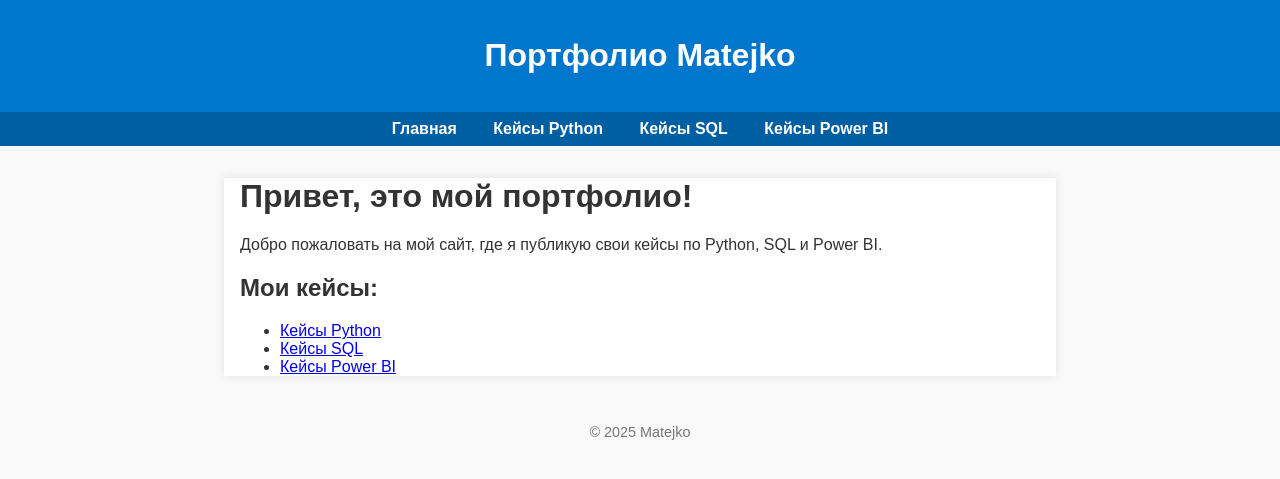
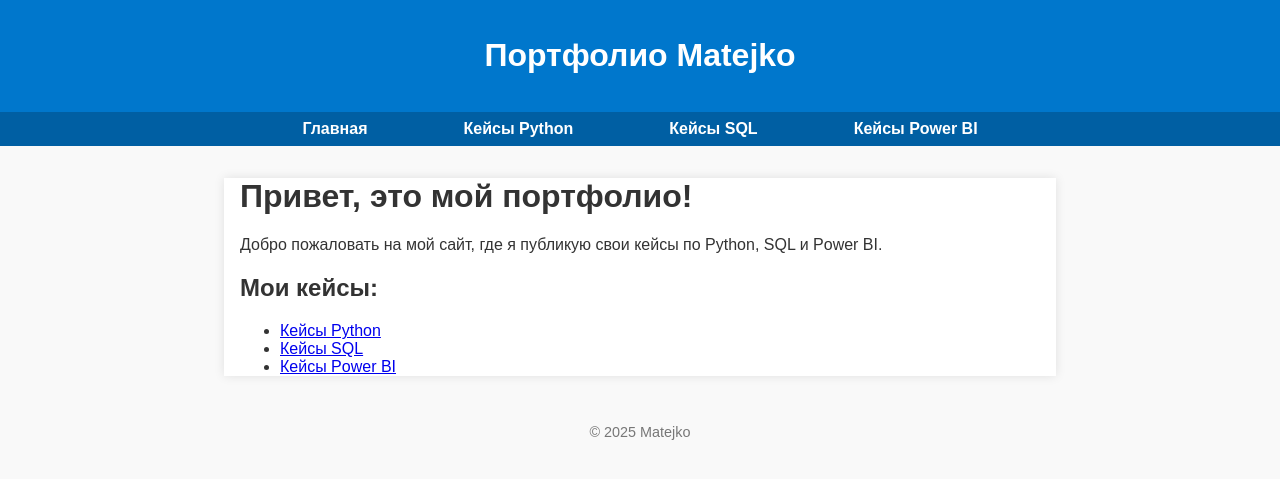
Before and after one commit to matejkoas/matejkoas.github.io, a Jekyll site: the page built from index.md, in a window 1280 px wide. Shown: the top 479 px of the page. Built offline with Jekyll 4.4.1, drawn with Linux system fonts in a browser that asks for light colours.

Commit message:
edited templ def

```diff
--- a/_layouts/default.html
+++ b/_layouts/default.html
@@ -45,6 +45,36 @@
       font-size: 0.9rem;
       color: #777;
     }
+
+    nav {
+  background: #005fa3;
+  padding: 0.5rem 0;
+}
+
+nav ul {
+  list-style: none;
+  margin: 0;
+  padding: 0;
+  display: flex;
+  justify-content: center;
+}
+
+nav li {
+  margin: 0 1rem;
+}
+
+nav a {
+  color: white;
+  text-decoration: none;
+  font-weight: bold;
+  padding: 0.5rem 1rem;
+  border-radius: 5px;
+  transition: background 0.3s;
+}
+
+nav a:hover {
+  background: #004080;
+}
   </style>
 </head>
 <body>
@@ -53,10 +83,12 @@
   </header>
 
   <nav>
-    <a href="/">Главная</a>
-    <a href="/python">Кейсы Python</a>
-    <a href="/sql">Кейсы SQL</a>
-    <a href="/powerbi">Кейсы Power BI</a>
+    <ul>
+      <li><a href="/">Главная</a></li>
+      <li><a href="/python">Кейсы Python</a></li>
+      <li><a href="/sql">Кейсы SQL</a></li>
+      <li><a href="/powerbi">Кейсы Power BI</a></li>
+    </ul>
   </nav>
 
   <main>
```
